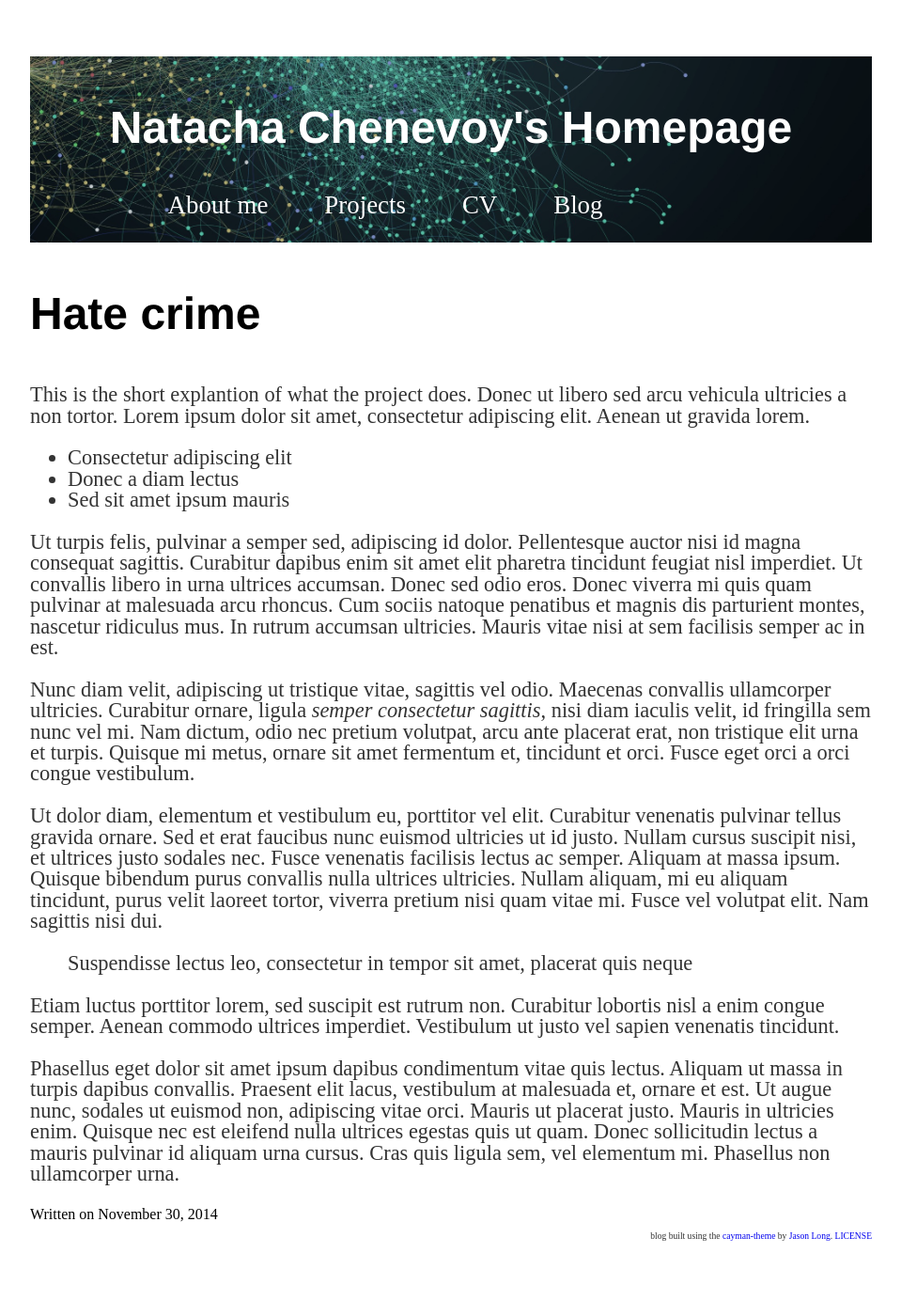
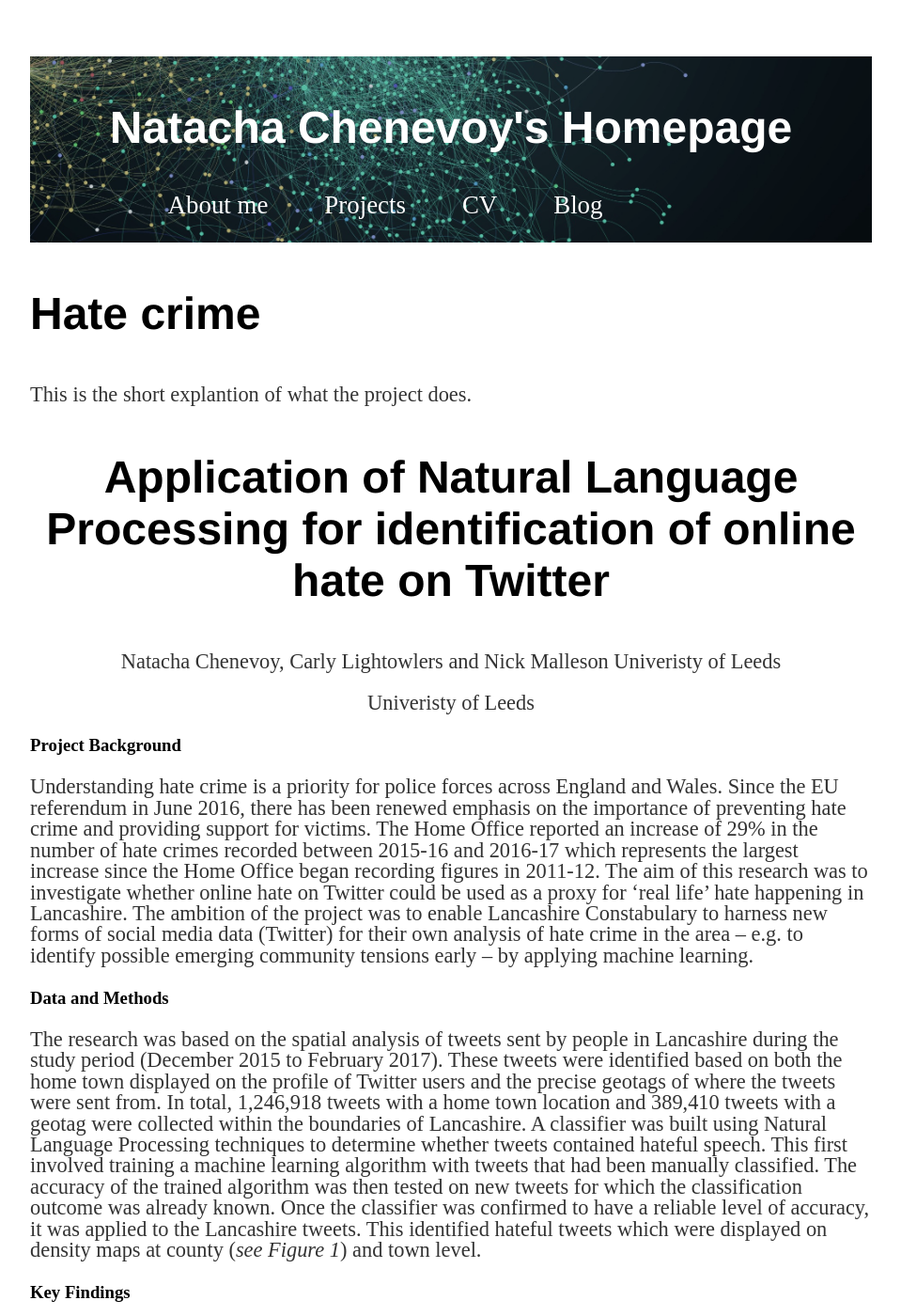
Before and after one commit to mednche/mednche.github.io, a Jekyll site: the page built from _posts/2014-11-30-sample-post.md, in a window 1280 px wide and 1400 px high. Shown: the whole window at 94% size, without its empty margins (160-1119 px from the left). Built offline with Jekyll 4.4.1, drawn with Linux system fonts in a browser that asks for light colours; some of the changed text lies outside the part shown.

Commit message:
details hate crime projects

```diff
--- a/_posts/2014-11-30-sample-post.md
+++ b/_posts/2014-11-30-sample-post.md
@@ -7,20 +7,49 @@ excerpt_separator: <!--more-->
 
 This is the short explantion of what the project does.
 <!--more-->
-Donec ut libero sed arcu vehicula ultricies a non tortor. Lorem ipsum dolor sit amet, consectetur adipiscing elit. Aenean ut gravida lorem.
 
-* Consectetur adipiscing elit
-* Donec a diam lectus
-* Sed sit amet ipsum mauris
 
-Ut turpis felis, pulvinar a semper sed, adipiscing id dolor. Pellentesque auctor nisi id magna consequat sagittis. Curabitur dapibus enim sit amet elit pharetra tincidunt feugiat nisl imperdiet. Ut convallis libero in urna ultrices accumsan. Donec sed odio eros. Donec viverra mi quis quam pulvinar at malesuada arcu rhoncus. Cum sociis natoque penatibus et magnis dis parturient montes, nascetur ridiculus mus. In rutrum accumsan ultricies. Mauris vitae nisi at sem facilisis semper ac in est.
+<h1 align="center">
+  Application of Natural Language Processing for identification of online hate on Twitter
+</h1>
+<p align="center">
+  Natacha Chenevoy, Carly Lightowlers and Nick Malleson
+  Univeristy of Leeds
+</p>
+<p align="center">
+  Univeristy of Leeds
+</p>
 
-Nunc diam velit, adipiscing ut tristique vitae, sagittis vel odio. Maecenas convallis ullamcorper ultricies. Curabitur ornare, ligula *semper consectetur sagittis*, nisi diam iaculis velit, id fringilla sem nunc vel mi. Nam dictum, odio nec pretium volutpat, arcu ante placerat erat, non tristique elit urna et turpis. Quisque mi metus, ornare sit amet fermentum et, tincidunt et orci. Fusce eget orci a orci congue vestibulum.
 
-Ut dolor diam, elementum et vestibulum eu, porttitor vel elit. Curabitur venenatis pulvinar tellus gravida ornare. Sed et erat faucibus nunc euismod ultricies ut id justo. Nullam cursus suscipit nisi, et ultrices justo sodales nec. Fusce venenatis facilisis lectus ac semper. Aliquam at massa ipsum. Quisque bibendum purus convallis nulla ultrices ultricies. Nullam aliquam, mi eu aliquam tincidunt, purus velit laoreet tortor, viverra pretium nisi quam vitae mi. Fusce vel volutpat elit. Nam sagittis nisi dui.
 
-> Suspendisse lectus leo, consectetur in tempor sit amet, placerat quis neque
+### Project Background
+Understanding hate crime is a priority for police forces across England and Wales. Since the EU referendum in June 2016, there has been renewed emphasis on the importance of preventing hate crime and providing support for victims. The Home Office reported an increase of 29% in the number of hate crimes recorded between 2015-16 and 2016-17 which represents the largest increase since the Home Office began recording figures in 2011-12.
+The aim of this research was to investigate whether online hate on Twitter could be used as a proxy for ‘real life’ hate happening in Lancashire. The ambition of the project was to enable Lancashire Constabulary to harness new forms of social media data (Twitter) for their own analysis of hate crime in the area – e.g. to identify possible emerging community tensions early – by applying machine learning.
 
-Etiam luctus porttitor lorem, sed suscipit est rutrum non. Curabitur lobortis nisl a enim congue semper. Aenean commodo ultrices imperdiet. Vestibulum ut justo vel sapien venenatis tincidunt.
 
-Phasellus eget dolor sit amet ipsum dapibus condimentum vitae quis lectus. Aliquam ut massa in turpis dapibus convallis. Praesent elit lacus, vestibulum at malesuada et, ornare et est. Ut augue nunc, sodales ut euismod non, adipiscing vitae orci. Mauris ut placerat justo. Mauris in ultricies enim. Quisque nec est eleifend nulla ultrices egestas quis ut quam. Donec sollicitudin lectus a mauris pulvinar id aliquam urna cursus. Cras quis ligula sem, vel elementum mi. Phasellus non ullamcorper urna.
+### Data and Methods
+The research was based on the spatial analysis of tweets sent by people in Lancashire during the study period (December 2015 to February 2017). These tweets were identified based on both the home town displayed on the profile of Twitter users and the precise geotags of where the tweets were sent from. In total, 1,246,918 tweets with a home town location and 389,410 tweets with a geotag were collected within the boundaries of Lancashire.
+A classifier was built using Natural Language Processing techniques to determine whether tweets contained hateful speech. This first involved training a machine learning algorithm with tweets that had been manually classified. The accuracy of the trained algorithm was then tested on new tweets for which the classification outcome was already known.
+Once the classifier was confirmed to have a reliable level of accuracy, it was applied to the Lancashire tweets. This identified hateful tweets which were displayed on density maps at county (*see Figure 1*) and town level.
+
+
+### Key Findings
+This analysis revealed that it is indeed possible to create an English language classifier which accurately identifies online hate speech on Twitter.
+However, the limited number of tweets with geotags identified as hateful by the classifier (*see Figure 1*) does not allow for as meaningful a geographical interpretation when considered at individual town level.
+
+<p align="center">
+  <img src="Densitymap.png" height="600">
+</p>
+<p align="center">
+  <em>Figure 1: Density map of geotagged hateful tweets in Lancashire for the study period</em>
+</p>
+
+
+### Value of the Research
+The learning from this project has emphasised the valuable information provided by social media data when dealing with under-reported crimes. Twitter produces real time data which is helpful in generating a spatial and temporal ‘temperature check’ of different localities.
+The algorithm developed in this project offers the potential to be used by Lancashire Constabulary to monitor levels of hate, thus ensuring resources can be allocated effectively to respond to emerging community tensions.
+
+
+### Link to the project code
+
+[Monitoring Hate Crime using Twitter](https://github.com/mednche/Hate-Crime-Project)
```
Also changed, not shown: images/Densitymap.png (added).
